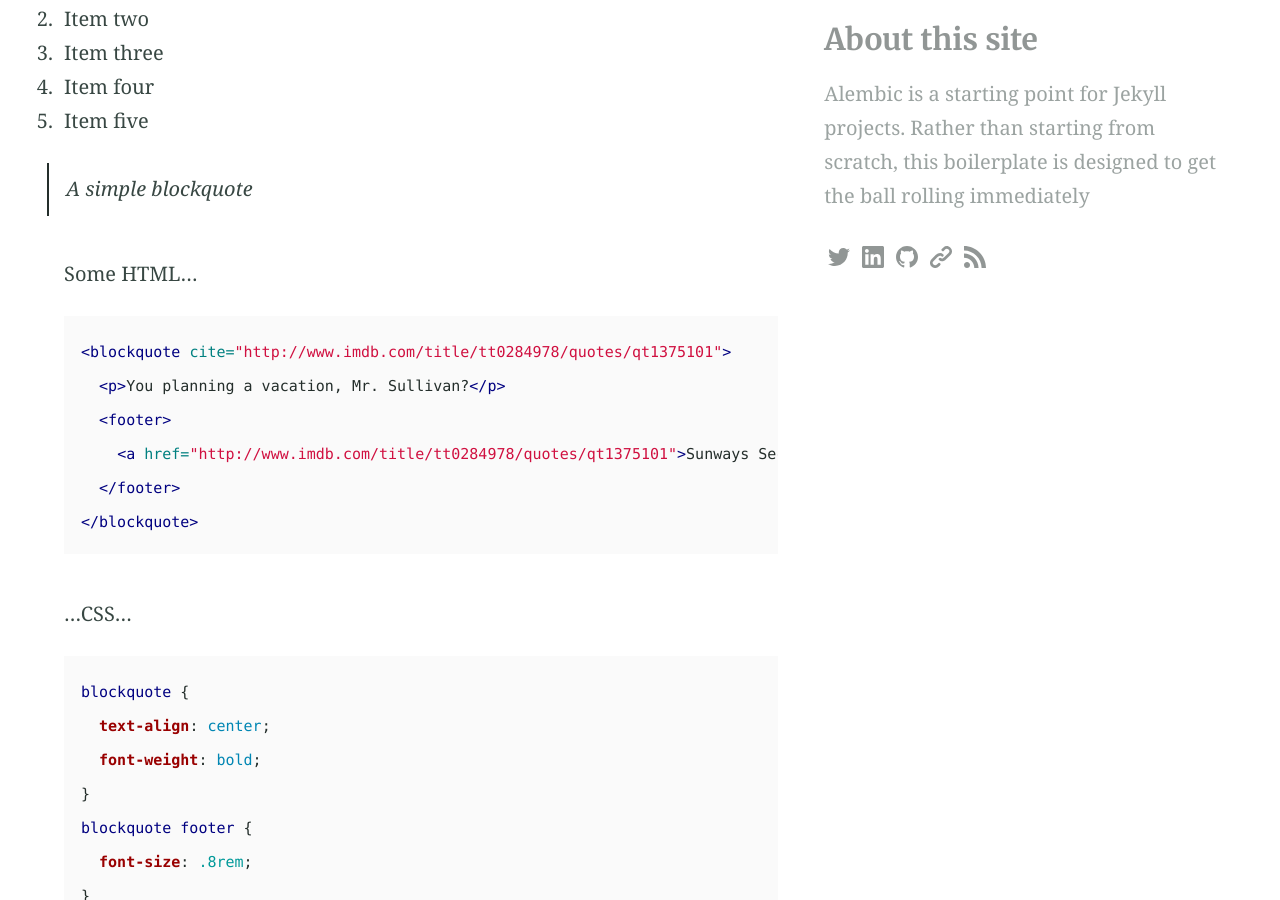
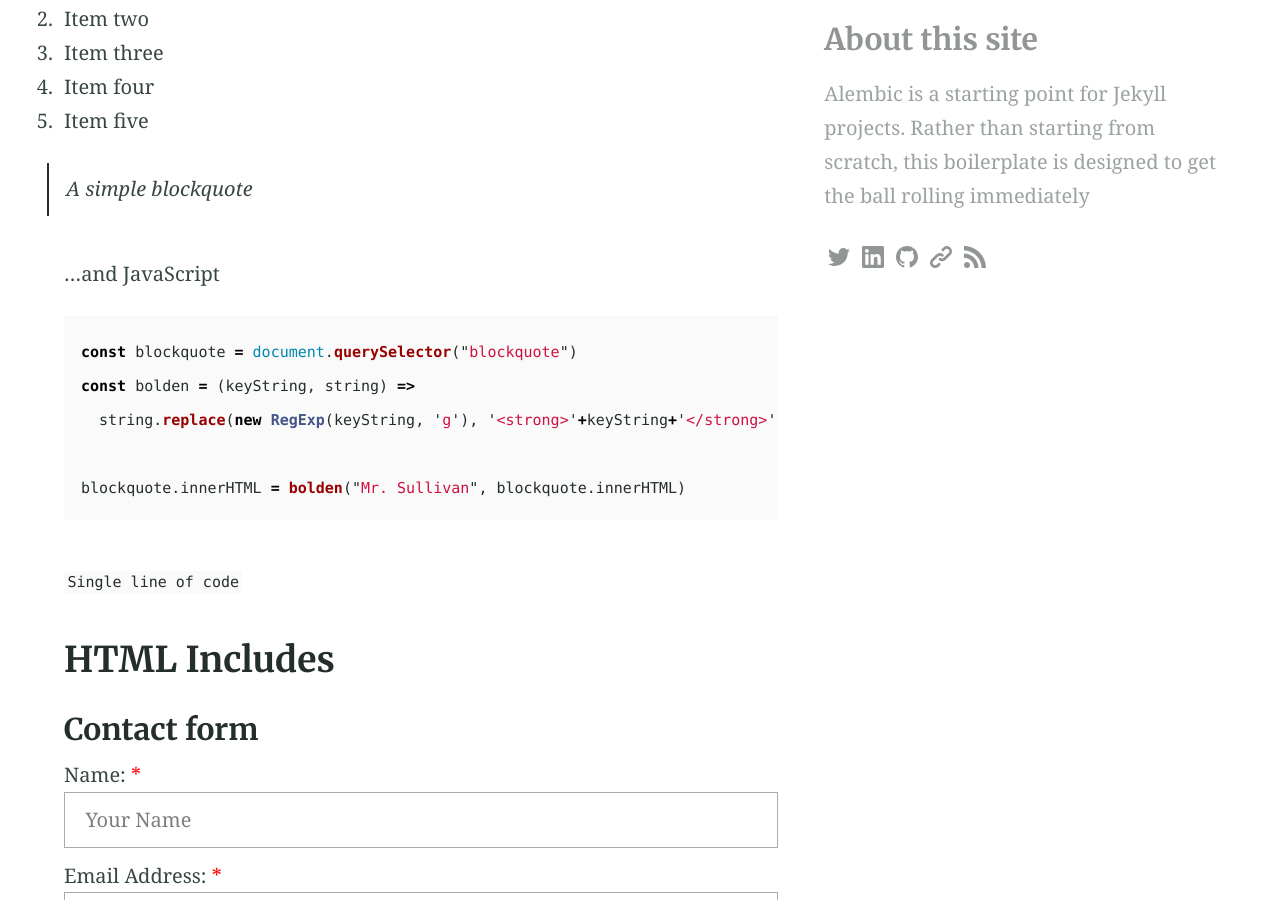
Before and after one commit to Coolweb2go/alembic, a Jekyll site: the page built from resources.md, in a window 1280 px wide and 900 px high, scrolled down 1258 px. Built offline with Jekyll 4.4.1, drawn with Linux system fonts in a browser that asks for light colours.

Commit message:
Update from Forestry.io elle gamboa updated resources.md

````diff
--- a/resources.md
+++ b/resources.md
@@ -34,28 +34,9 @@ Duis aute irure dolor in [A link](https://david.darn.es "A link") reprehenderit
 
 > A simple blockquote
 
-Some HTML...
 
-``` html
-<blockquote cite="http://www.imdb.com/title/tt0284978/quotes/qt1375101">
-  <p>You planning a vacation, Mr. Sullivan?</p>
-  <footer>
-    <a href="http://www.imdb.com/title/tt0284978/quotes/qt1375101">Sunways Security Guard</a>
-  </footer>
-</blockquote>
-```
 
-...CSS...
 
-``` css
-blockquote {
-  text-align: center;
-  font-weight: bold;
-}
-blockquote footer {
-  font-size: .8rem;
-}
-```
 
 ...and JavaScript
 
````
